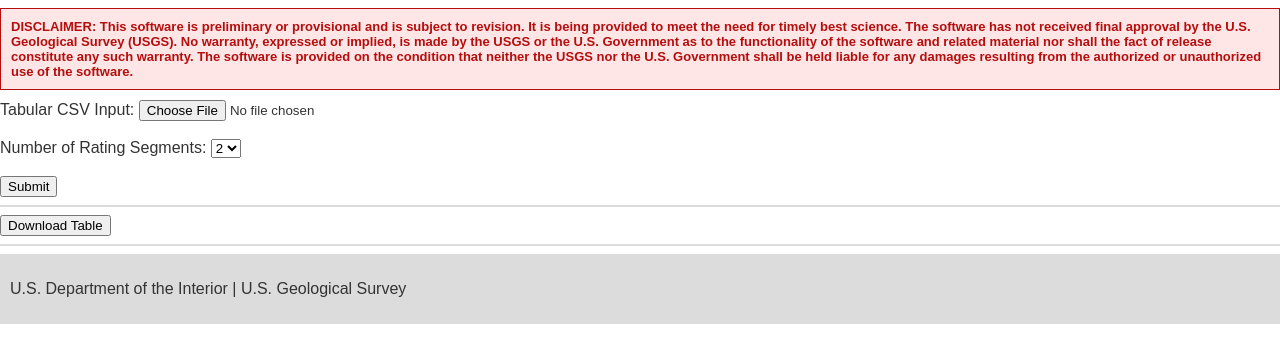
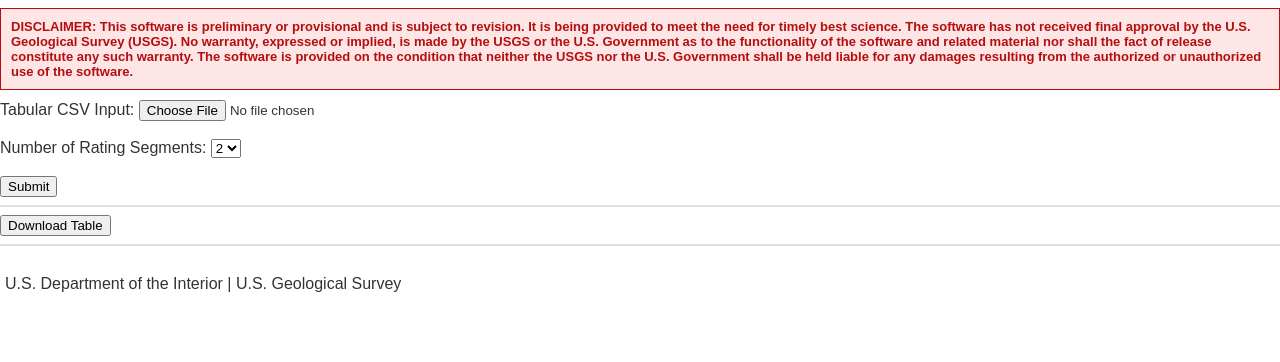
Before and after one commit to wma-uncertainty/ratingcurve-webservice, a plain HTML site: page website/index.html in a window 1280 px wide. Shown: the part 204-566 px from the top of the page. Drawn offline with Linux system fonts and the light colour scheme.

Commit message:
Update style

```diff
--- a/website/css/styles.css
+++ b/website/css/styles.css
@@ -30,12 +30,11 @@ header {
 }
 
 footer {
-  background-color: #dcdcdc;
+  background-color: #fff;
   color: #333;
-  padding: 10px;
+  padding: 5px;
 }
 
 hr {
-  border: none;
-  border-top: 2px solid #dcdcdc;
+  border: 1px solid #dfdfdf;
 }
--- a/website/index.html
+++ b/website/index.html
@@ -1,7 +1,7 @@
 <!DOCTYPE html>
 <html>
 <head>
-    <title>Rating Curve Web Service</title>
+    <title>Rating Curve Webservice Demo</title>
     <link rel="stylesheet" type="text/css" href="css/styles.css">
 </head>
 <body>
@@ -9,7 +9,7 @@
     <img src="img/USGS_logo.svg" alt="USGS Logo" height="80">
     </header>
     <h1>Rating Curve Web Service</h1>
-    This website demonstrates automatically fitting stage-discharge rating curves
+    This website demonstrates fitting stage-discharge rating curves
     using the <a href="https://github.com/thodson-usgs/ratingcurve">ratingcurve</a> Python package.
 
     <p class="warning">
@@ -41,6 +41,7 @@
     </form>
 
     <hr>
+
     <input type="button" id="downloadButton" value="Download Table">
 
     <table id="resultTable">
```
